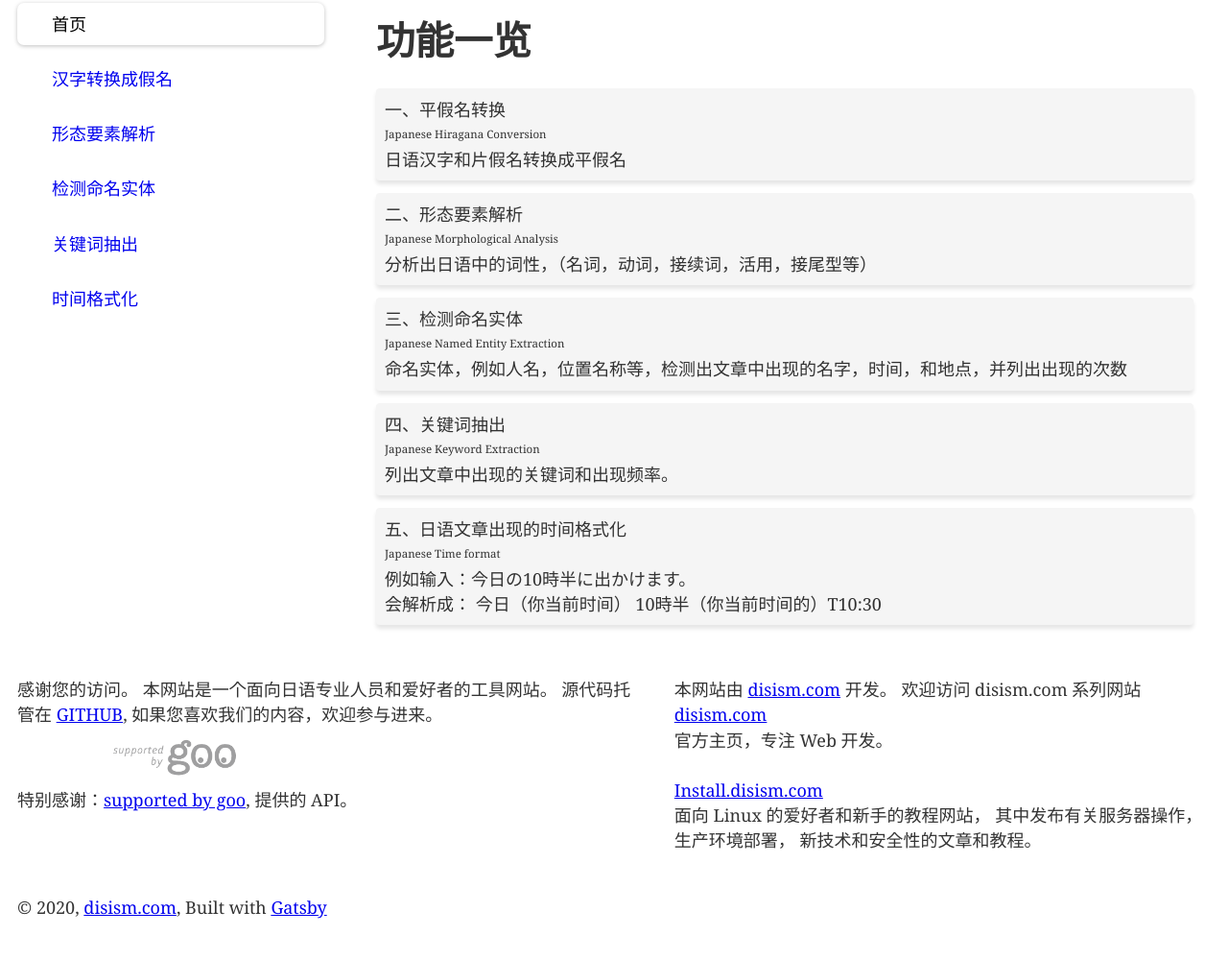
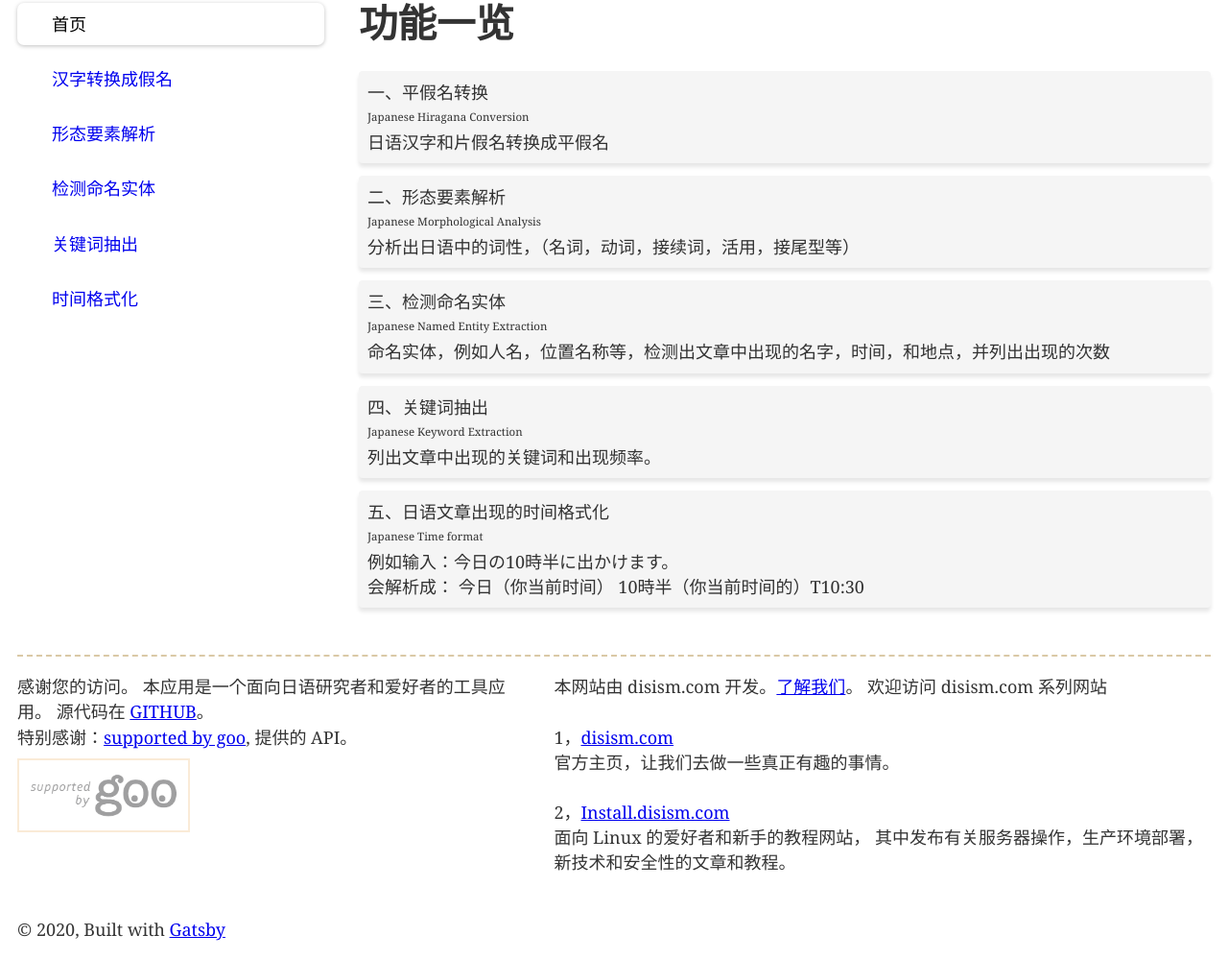
Before and after one commit to disism/Asa, a Gatsby site: page / in a window 1280 px wide. Shown: the part 105-1104 px from the top of the page at 96% size. Before the commit the page ends 1081 px from the top, so only its background shows below. Built offline with nearby package versions, Linux system fonts and the light colour scheme; Gatsby itself is replaced by a stand-in of ours.

Commit message:
Minor changes

```diff
--- a/src/components/footer/index.js
+++ b/src/components/footer/index.js
@@ -22,30 +22,29 @@ function Footer() {
         <div className="footer-desc">
           <div className="footer-thanks">
             感谢您的访问。
-            本网站是一个面向日语专业人员和爱好者的工具网站。
-            源代码托管在 <a href="https://github.com/disism/asa">GITHUB</a>,
-            如果您喜欢我们的内容，欢迎参与进来。
+            本应用是一个面向日语研究者和爱好者的工具应用。
+            源代码在 <a href="https://github.com/disism/asa" target="_blank" rel="noopener noreferrer">GITHUB</a>。
             <section className="support">
               特别感谢：
               <div className="goo">
-                <a href="http://www.goo.ne.jp/">
-                  <Img fluid={data.gooLogo.childImageSharp.fluid} title="supported by goo" />
+                <a href="http://www.goo.ne.jp/" target="_blank" rel="noopener noreferrer">
                   supported by goo
                 </a>
               </div>
               , 提供的 API。
             </section>
+            <div className="footer-goo-img">
+              <Img fluid={data.gooLogo.childImageSharp.fluid} title="supported by goo" />
+            </div>
           </div>
           <div className="footer-dev">
-            本网站由 <a href="https://disism.com">disism.com</a> 开发。
-            欢迎访问 disism.com 系列网站
+            <p>本网站由 disism.com 开发。<a href="https://disism.com/about" target="_blank" rel="noopener noreferrer">了解我们</a>。 欢迎访问 disism.com 系列网站</p>
             <div>
-              <a href="https://disism.com">disism.com</a>
-              <p>官方主页，专注 Web 开发。</p>
+              1，<a href="https://disism.com" target="_blank" rel="noopener noreferrer">disism.com</a>
+              <p>官方主页，让我们去做一些真正有趣的事情。</p>
             </div>
-
             <div>
-              <a href="https://install.disism.com/">Install.disism.com</a>
+              2，<a href="https://install.disism.com/" target="_blank" rel="noopener noreferrer">Install.disism.com</a>
               <p>面向 Linux 的爱好者和新手的教程网站，
                 其中发布有关服务器操作，生产环境部署，
                 新技术和安全性的文章和教程。</p>
@@ -54,9 +53,9 @@ function Footer() {
         </div>
       </section>
       <section className="gatsby">
-        © {new Date().getFullYear()}, <a href="https://disism.com">disism.com</a>, Built with
+        © {new Date().getFullYear()}, Built with
         {` `}
-        <a href="https://www.gatsbyjs.org">Gatsby</a>
+        <a href="https://www.gatsbyjs.org" target="_blank" rel="noopener noreferrer">Gatsby</a>
       </section>
     </>
   )
--- a/src/components/footer/style.scss
+++ b/src/components/footer/style.scss
@@ -2,6 +2,8 @@
 
 .footer {
   margin: 1rem;
+  border-top: 2px dashed $torinoko;
+  padding-top: 1rem;
   .support {
     display: flex;
     flex-direction: row;
@@ -29,6 +31,11 @@
       flex-direction: column;
     }
   }
+  .footer-goo-img {
+    width: 10rem;
+    margin: 0.5rem 0 0 0;
+    border: 2px solid antiquewhite;
+  }
 }
 .gatsby {
   margin: 1rem;
--- a/src/components/header/header.js
+++ b/src/components/header/header.js
@@ -29,7 +29,7 @@ const Header = ({ siteTitle }) => {
             </Link>
           </div>
           <div className="header-github">
-            <a href="https://github.com/disism/asa">Github</a>
+            <a href="https://github.com/disism/asa" target="_blank" rel="noopener noreferrer">Github</a>
           </div>
 
           <button
--- a/src/components/home/style.scss
+++ b/src/components/home/style.scss
@@ -3,7 +3,6 @@
  */
 
 .list-of-services {
-  margin: 1rem;
   ul {
     margin: 0;
     list-style: none;
```
